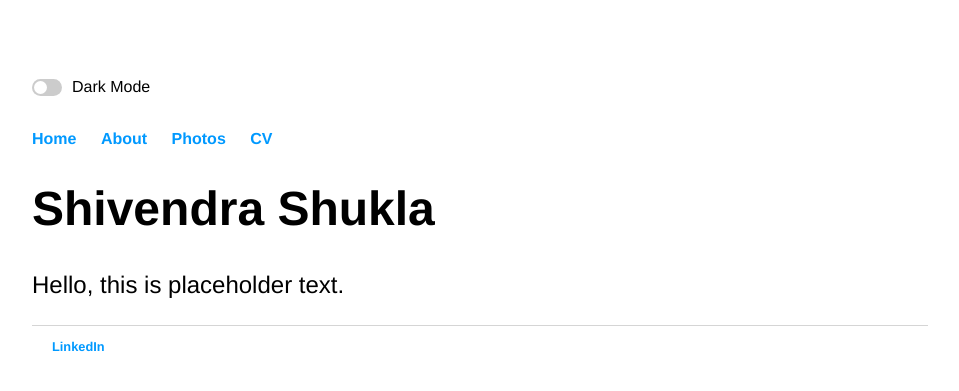
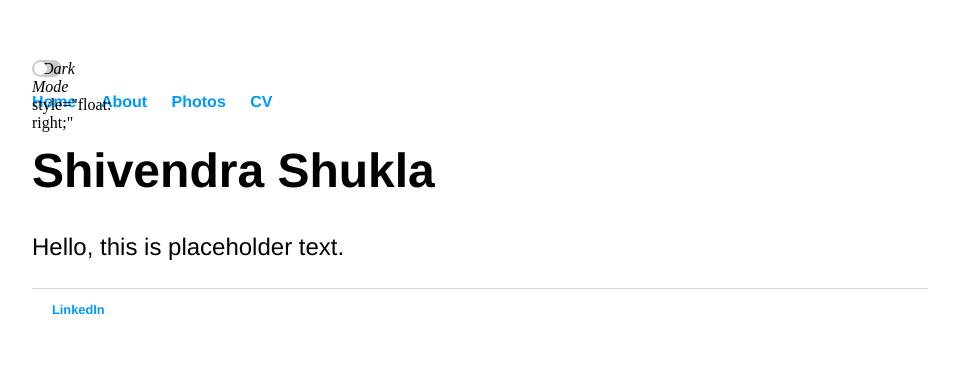
Before and after one commit to thatshivendrashukla/thatshivendrashukla.github.io, a Jekyll site: the page built from index.html, in a window 1280 px wide. Shown: the top 391 px of the page, without its empty margins (160-1119 px from the left). Built offline with Jekyll 4.4.1, drawn with Linux system fonts in a browser that asks for light colours.

Commit message:
change in toggle implementation

```diff
--- a/_includes/darkmode.html
+++ b/_includes/darkmode.html
@@ -30,9 +30,9 @@
   display: flex;
   align-items: center;
 
-  p {
+  em {
     margin-left: 10px;
-    font-size: 16px;
+    font-size: 1em;
   }
 }
 .theme-switch {
--- a/_layouts/default.html
+++ b/_layouts/default.html
@@ -11,7 +11,7 @@
 		</head>
 		<body>
 			<nav>
-			<div class="theme-switch-wrapper"><label class="theme-switch" for="checkbox"><input type="checkbox" id="checkbox" /><div class="slider round"></div></label><p>Dark Mode</p>{% include darkmode.html %}</div>
+			<div class="theme-switch-wrapper"><label class="theme-switch" for="checkbox"><input type="checkbox" id="checkbox" /><div class="slider round"><em>Dark Mode</em> style="float: right;"</div></label>{% include darkmode.html %}</div>
 	    		<ul>
 	        		<li><a href="/">Home</a></li>
 		        	<li><a href="/about">About</a></li>
```
